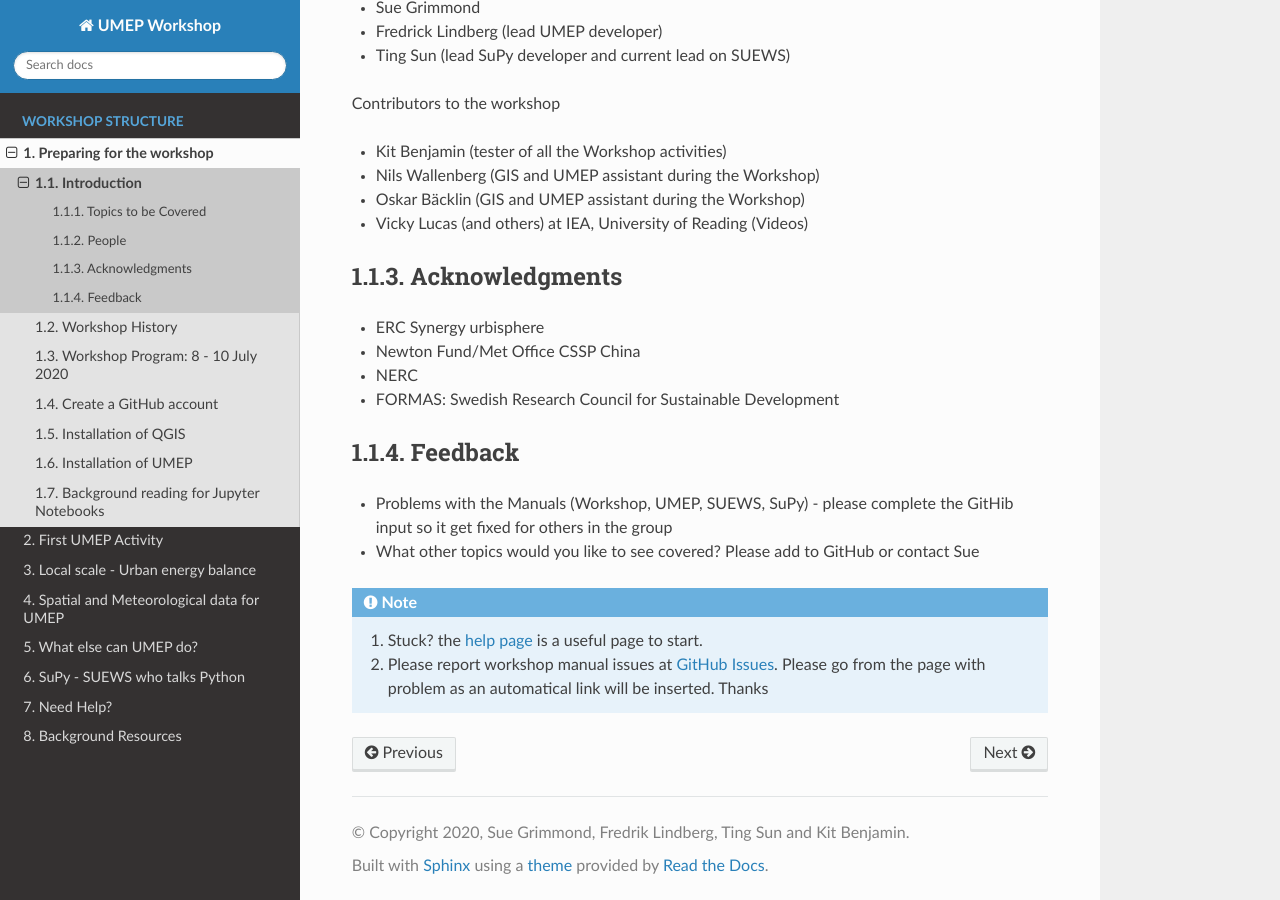
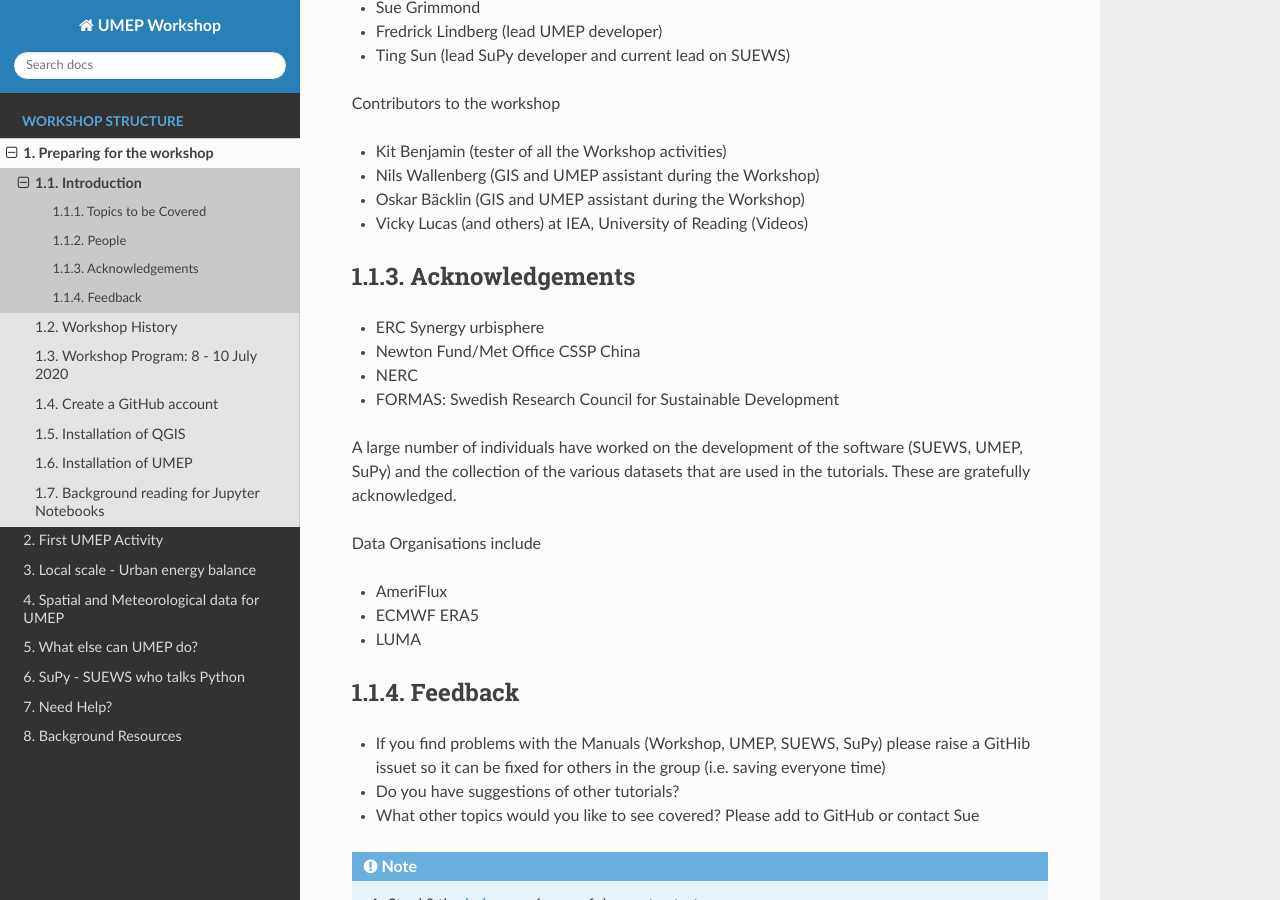
Before and after one commit to Urban-Meteorology-Reading/UMEP-Workshop, a Sphinx documentation site: the page built from source/Prepare/Intro1.rst, in a window 1280 px wide and 900 px high, scrolled down 1692 px. Built offline with Sphinx 7.4.7 and the Read the Docs theme 2.0.0, drawn with Linux system fonts in a browser that asks for light colours.

Commit message:
Update Intro1.rst

```diff
--- a/source/Prepare/Intro1.rst
+++ b/source/Prepare/Intro1.rst
@@ -64,7 +64,7 @@ Contributors to the workshop
 - Oskar Bäcklin (GIS and UMEP assistant during the Workshop)
 - Vicky Lucas (and others) at IEA, University of Reading (Videos)
 
-Acknowledgments
+Acknowledgements
 ~~~~~~~~~~~~~~~
 
 - ERC Synergy urbisphere
@@ -72,9 +72,17 @@ Acknowledgments
 - NERC
 - FORMAS: Swedish Research Council for Sustainable Development
 
+A large number of individuals have worked on the development of the software (SUEWS, UMEP, SuPy) and the collection of the various datasets that are used in the tutorials. These are gratefully acknowledged.
+
+Data Organisations include
+
+- AmeriFlux
+- ECMWF ERA5
+- LUMA
 
 Feedback
 ~~~~~~~~
 
-- Problems with the Manuals (Workshop, UMEP, SUEWS, SuPy) - please complete the GitHib input so it get fixed for others in the group
+- If you find problems with the Manuals (Workshop, UMEP, SUEWS, SuPy) please raise a GitHib issuet so it can be fixed for others in the group (i.e. saving everyone time)
+- Do you have suggestions of other tutorials?
 - What other topics would you like to see covered? Please add to GitHub or contact Sue
```
